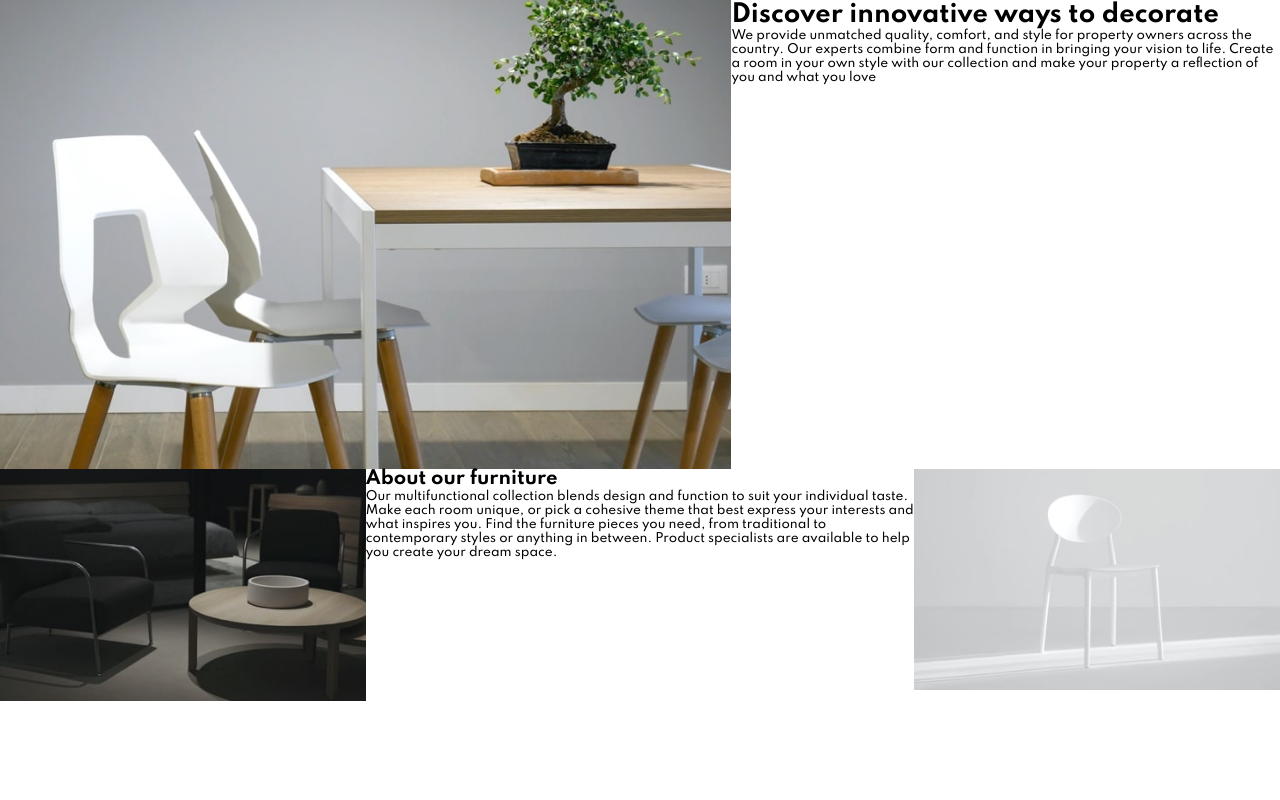
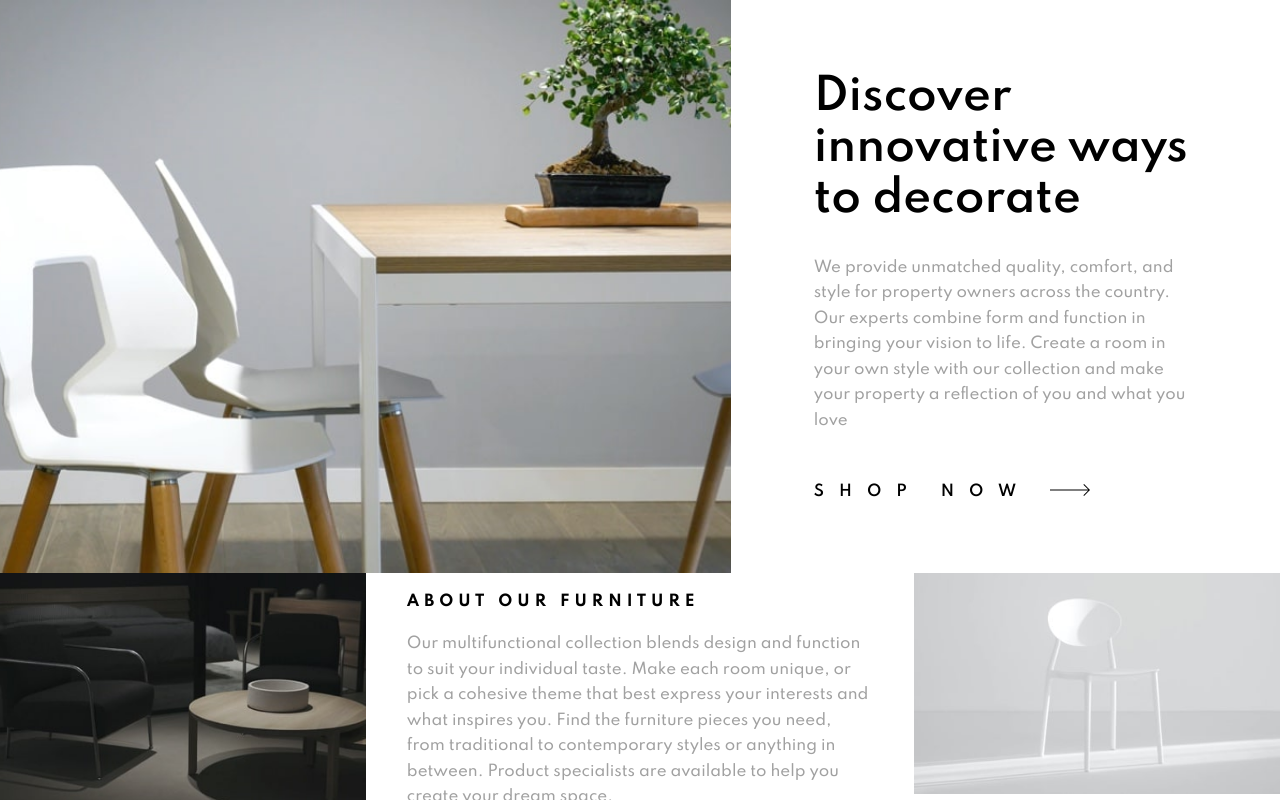
Before and after one commit to NightClover-code/room-homepage-ecommerce, a React (Create React App) app: page / in a window 1280 px wide. Built offline with nearby package versions, Linux system fonts and the light colour scheme.

Commit message:
refactored the ui for desktops

```diff
--- a/public/index.html
+++ b/public/index.html
@@ -12,18 +12,9 @@
       href="./images/favicon-32x32.png"
     />
 
-    <title>Frontend Mentor | Room homepage</title>
+    <title>Welcome | Room homepage</title>
 
     <!-- Feel free to remove these styles or customise in your own stylesheet 👍 -->
-    <style>
-      .attribution {
-        font-size: 11px;
-        text-align: center;
-      }
-      .attribution a {
-        color: hsl(228, 45%, 44%);
-      }
-    </style>
   </head>
   <body>
     <div id="app"></div>
--- a/src/components/Colors.jsx
+++ b/src/components/Colors.jsx
@@ -1,7 +1,8 @@
 //color variables
-export const Colors = {
+const colors = {
   dark_gray: 'hsl(0, 0%, 63%)',
   black: 'hsl(0, 0%, 0%)',
   white: 'hsl(0, 0%, 100%)',
   very_dark_gray: 'hsl(0, 0%, 27%)',
 };
+export default colors;
--- a/src/components/MainGrid.jsx
+++ b/src/components/MainGrid.jsx
@@ -10,6 +10,8 @@ import {
   TitleTop,
   DescriptionTop,
   Image,
+  ShopNow,
+  IconArrow,
 } from './StyledElements/TopGridElements';
 import {
   AboutDark,
@@ -19,6 +21,7 @@ import {
   DescriptionBottom,
   ImageDark,
   ImageLight,
+  AboutContentContainer,
 } from './StyledElements/BottomGridElements';
 const MainGrid = () => {
   return (
@@ -30,22 +33,27 @@ const MainGrid = () => {
         <TextContent>
           <TitleTop>{data[0].title}</TitleTop>
           <DescriptionTop>{data[0].description}</DescriptionTop>
+          <ShopNow>
+            Shop now <IconArrow src="./images/icon-arrow.svg" />
+          </ShopNow>
         </TextContent>
       </TextContentContainer>
       <AboutDark>
         <ImageDark src="./images/image-about-dark.jpg" alt="dark-about-image" />
       </AboutDark>
-      <AboutContent>
-        <TitleBottom>About our furniture</TitleBottom>
-        <DescriptionBottom>
-          Our multifunctional collection blends design and function to suit your
-          individual taste. Make each room unique, or pick a cohesive theme that
-          best express your interests and what inspires you. Find the furniture
-          pieces you need, from traditional to contemporary styles or anything
-          in between. Product specialists are available to help you create your
-          dream space.
-        </DescriptionBottom>
-      </AboutContent>
+      <AboutContentContainer>
+        <AboutContent>
+          <TitleBottom>About our furniture</TitleBottom>
+          <DescriptionBottom>
+            Our multifunctional collection blends design and function to suit
+            your individual taste. Make each room unique, or pick a cohesive
+            theme that best express your interests and what inspires you. Find
+            the furniture pieces you need, from traditional to contemporary
+            styles or anything in between. Product specialists are available to
+            help you create your dream space.
+          </DescriptionBottom>
+        </AboutContent>
+      </AboutContentContainer>
       <AboutLight>
         <ImageLight
           src="./images/image-about-light.jpg"
--- a/src/components/StyledElements/BottomGridElements.jsx
+++ b/src/components/StyledElements/BottomGridElements.jsx
@@ -1,17 +1,35 @@
 import styled from 'styled-components';
-
+//importing colors
+import colors from '../Colors';
+//creating styled elements
 export const AboutDark = styled.div`
   grid-area: about_dark;
 `;
 export const AboutLight = styled.div`
   grid-area: about_light;
 `;
+export const AboutContentContainer = styled.div`
+  grid-area: about_content;
+  display: flex;
+  justify-content: center;
+  align-items: center;
+`;
 export const AboutContent = styled.div`
-  width: 100%;
-  grid-area: about_content;
+  width: 85%;
 `;
-export const TitleBottom = styled.h2``;
-export const DescriptionBottom = styled.div``;
+export const TitleBottom = styled.h2`
+  padding: 20px 0;
+  font-size: 15px;
+  font-weight: 700;
+  letter-spacing: 5px;
+  text-transform: uppercase;
+`;
+export const DescriptionBottom = styled.div`
+  font-size: 15px;
+  line-height: 1.7;
+  color: ${colors.dark_gray};
+  padding-bottom: 50px;
+`;
 export const ImageLight = styled.img`
   width: 100%;
 `;
--- a/src/components/StyledElements/MainGridElements.jsx
+++ b/src/components/StyledElements/MainGridElements.jsx
@@ -3,11 +3,10 @@ import styled from 'styled-components';
 export const GridContainer = styled.div`
   display: grid;
   grid-template-columns: repeat(7, 1fr);
-  grid-template-rows: repeat(4, 1fr);
+  grid-template-rows: repeat(3, 1fr);
   justify-content: center;
   grid-template-areas:
     'hero hero hero hero content content content'
     'hero hero hero hero content content content'
-    'about_dark about_dark about_content about_content about_content about_light about_light'
     'about_dark about_dark about_content about_content about_content about_light about_light';
 `;
--- a/src/components/StyledElements/TopGridElements.jsx
+++ b/src/components/StyledElements/TopGridElements.jsx
@@ -1,16 +1,45 @@
 import styled from 'styled-components';
-
+//importing colors
+import colors from '../Colors';
+//creating styled elements
 export const HeroSection = styled.div`
   grid-area: hero;
 `;
 export const TextContentContainer = styled.div`
   grid-area: content;
+  display: flex;
+  justify-content: center;
+  align-items: center;
 `;
-export const TextContent = styled.div``;
-export const TitleTop = styled.h1``;
-export const DescriptionTop = styled.div``;
+export const TextContent = styled.div`
+  width: 70%;
+`;
+export const TitleTop = styled.h1`
+  font-size: calc(30px + 1vw);
+  font-weight: 600;
+  margin-bottom: 30px;
+  color: ${colors.black};
+`;
+export const DescriptionTop = styled.div`
+  font-size: 15px;
+  line-height: 1.7;
+  color: ${colors.dark_gray};
+  padding-bottom: 50px;
+`;
 export const Image = styled.img`
   width: 100%;
   height: 100%;
   object-fit: cover;
 `;
+export const ShopNow = styled.span`
+  text-transform: uppercase;
+  letter-spacing: 15px;
+  font-size: 15px;
+  font-weight: 600;
+  cursor: pointer;
+  transition: all 0.2s ease-in-out;
+  &:hover {
+    opacity: 0.4;
+  }
+`;
+export const IconArrow = styled.img``;
--- a/src/css/app.css
+++ b/src/css/app.css
@@ -17,6 +17,7 @@
 .app__container .wrapper {
   width: 100%;
   min-width: 280px;
+  max-width: 1800px;
   margin: auto;
 }
 /*# sourceMappingURL=app.css.map */
--- a/src/sass/app.scss
+++ b/src/sass/app.scss
@@ -13,6 +13,7 @@
   .wrapper {
     width: 100%;
     min-width: 280px;
+    max-width: 1800px;
     margin: auto;
   }
 }
```
Also changed, not shown: 2 other files (tests, documents, lock files or other folders).
